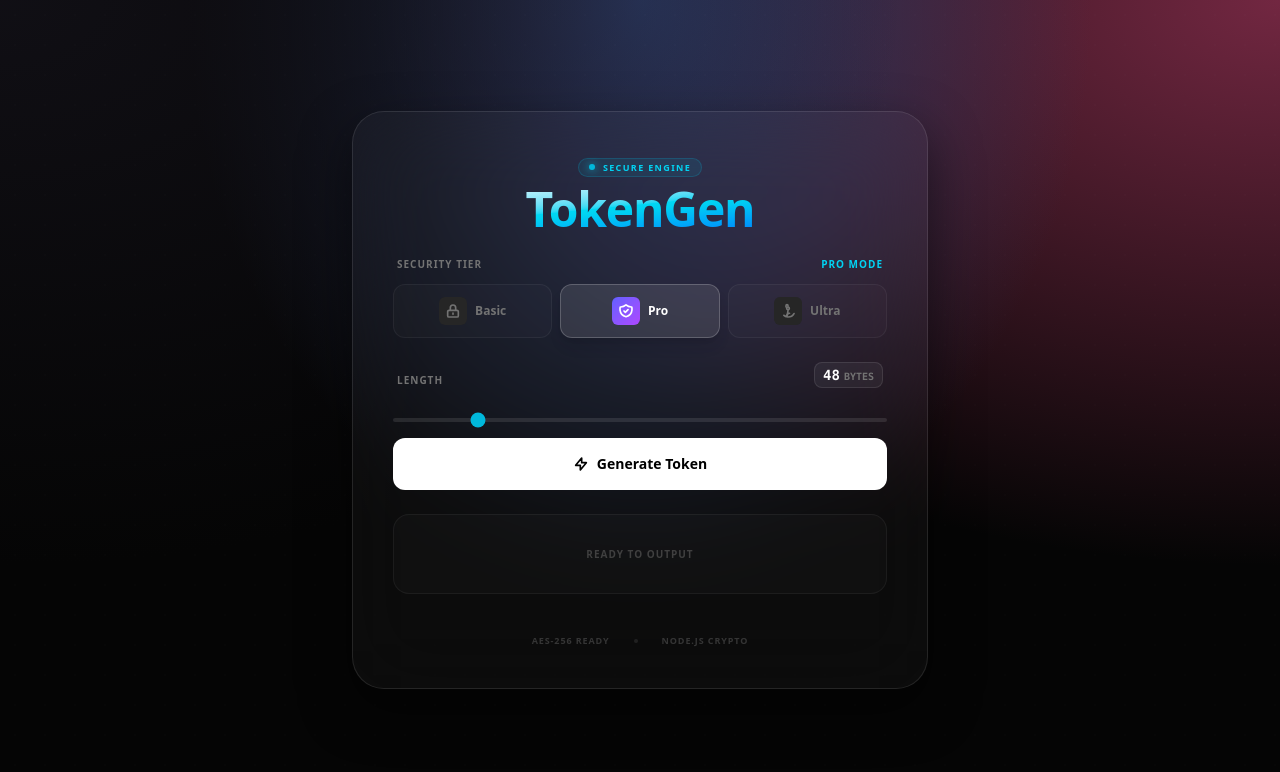
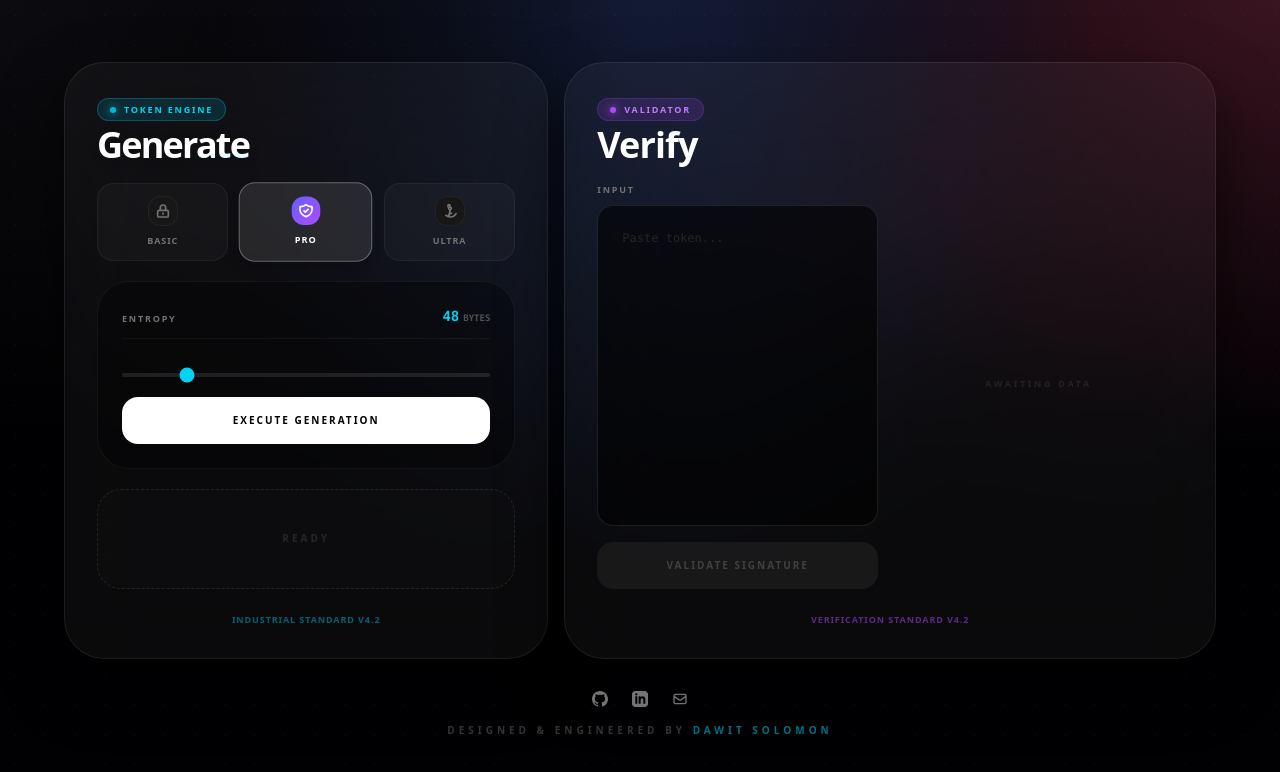
Before and after one commit to devasol/SecureToken-Engine, a React app in the folder frontend/: page / in a window 1280 px wide. Shown: the top 772 px of the page. Built offline with nearby package versions, Linux system fonts and the light colour scheme; the HTML template or start-up script is replaced by a standard one.

Commit message:
Add Token Verification feature, JWT.io style decoding, and UI refinements

```diff
--- a/frontend/src/App.jsx
+++ b/frontend/src/App.jsx
@@ -37,6 +37,39 @@ const SECURITY_LEVELS = [
   },
 ];
 
+const SOCIAL_LINKS = [
+  {
+    name: "GitHub",
+    url: "https://github.com/devasol",
+    color: "hover:text-cyan-400",
+    icon: (
+      <svg className="w-4 h-4" fill="currentColor" viewBox="0 0 24 24">
+        <path d="M12 0c-6.626 0-12 5.373-12 12 0 5.302 3.438 9.8 8.207 11.387.599.111.793-.261.793-.577v-2.234c-3.338.726-4.033-1.416-4.033-1.416-.546-1.387-1.333-1.756-1.333-1.756-1.089-.745.083-.729.083-.729 1.205.084 1.839 1.237 1.839 1.237 1.07 1.834 2.807 1.304 3.492.997.107-.775.418-1.305.762-1.604-2.665-.305-5.467-1.334-5.467-5.931 0-1.311.469-2.381 1.236-3.221-.124-.303-.535-1.524.117-3.176 0 0 1.008-.322 3.301 1.23.957-.266 1.983-.399 3.003-.404 1.02.005 2.047.138 3.006.404 2.291-1.552 3.297-1.23 3.297-1.23.653 1.653.242 2.874.118 3.176.77.84 1.235 1.911 1.235 3.221 0 4.609-2.807 5.624-5.479 5.921.43.372.823 1.102.823 2.222v3.293c0 .319.192.694.801.576 4.765-1.589 8.199-6.086 8.199-11.386 0-6.627-5.373-12-12-12z" />
+      </svg>
+    ),
+  },
+  {
+    name: "LinkedIn",
+    url: "https://www.linkedin.com/in/dawit-solomon-t/",
+    color: "hover:text-blue-400",
+    icon: (
+      <svg className="w-4 h-4" fill="currentColor" viewBox="0 0 24 24">
+        <path d="M19 0h-14c-2.761 0-5 2.239-5 5v14c0 2.761 2.239 5 5 5h14c2.762 0 5-2.239 5-5v-14c0-2.761-2.238-5-5-5zm-11 19h-3v-11h3v11zm-1.5-12.268c-.966 0-1.75-.79-1.75-1.764s.784-1.764 1.75-1.764 1.75.79 1.75 1.764-.783 1.764-1.75 1.764zm13.5 12.268h-3v-5.604c0-3.368-4-3.113-4 0v5.604h-3v-11h3v1.765c1.396-2.586 7-2.777 7 2.476v6.759z" />
+      </svg>
+    ),
+  },
+  {
+    name: "Email",
+    url: "mailto:dawit8908@gmail.com",
+    color: "hover:text-purple-400",
+    icon: (
+      <svg className="w-4 h-4" fill="none" stroke="currentColor" viewBox="0 0 24 24">
+        <path strokeLinecap="round" strokeLinejoin="round" strokeWidth="2" d="M3 8l7.89 5.26a2 2 0 002.22 0L21 8M5 19h14a2 2 0 002-2V7a2 2 0 00-2-2H5a2 2 0 00-2 2v10a2 2 0 002 2z" />
+      </svg>
+    ),
+  },
+];
+
 function App() {
   const [level, setLevel] = useState(SECURITY_LEVELS[1]);
   const [length, setLength] = useState(48);
@@ -44,6 +77,10 @@ function App() {
   const [loading, setLoading] = useState(false);
   const [copied, setCopied] = useState(false);
   const [error, setError] = useState("");
+
+  const [verifyToken, setVerifyToken] = useState("");
+  const [verifyStatus, setVerifyStatus] = useState(null);
+  const [verifying, setVerifying] = useState(false);
 
   const handleLevelSelect = (newLevel) => {
     setLevel(newLevel);
@@ -57,7 +94,7 @@ function App() {
       const response = await fetch("http://localhost:5000/generate-token", {
         method: "POST",
         headers: { "Content-Type": "application/json" },
-        body: JSON.stringify({ maxLength: length }),
+        body: JSON.stringify({ maxLength: length, securityTier: level.name }),
       });
       const data = await response.json();
       if (data.status === "success") {
@@ -72,6 +109,31 @@ function App() {
     }
   };
 
+  const handleVerify = async () => {
+    if (!verifyToken) return;
+    setVerifying(true);
+    setVerifyStatus(null);
+    try {
+      const response = await fetch("http://localhost:5000/verify-token", {
+        method: "POST",
+        headers: { "Content-Type": "application/json" },
+        body: JSON.stringify({ token: verifyToken }),
+      });
+      const data = await response.json();
+      if (data.status === "success") {
+        setVerifyStatus({
+          valid: data.data.isValid,
+          message: data.data.message,
+          metadata: data.data.metadata
+        });
+      }
+    } catch (err) {
+      setVerifyStatus({ valid: false, message: "Connection Error. Failed to verify." });
+    } finally {
+      setVerifying(false);
+    }
+  };
+
   const copyToClipboard = () => {
     if (!token) return;
     navigator.clipboard.writeText(token);
@@ -79,56 +141,69 @@ function App() {
     setTimeout(() => setCopied(false), 2000);
   };
 
+  const JsonBlock = ({ title, data, color, keyColor }) => (
+    <div className="space-y-1.5">
+      <h3 className={`text-[10px] font-black uppercase tracking-[0.2em] ${color}`}>{title}</h3>
+      <div className="bg-black/60 border border-white/10 rounded-xl p-4 font-mono text-[10px] leading-relaxed overflow-x-auto shadow-inner">
+        <pre className="text-neutral-300">
+          {Object.entries(data).map(([key, val], i) => (
+            <div key={key}>
+              <span className={keyColor}>"{key}"</span>:{" "}
+              <span className="text-white font-bold">
+                {typeof val === "string" ? `"${val}"` : val}
+                {i < Object.entries(data).length - 1 ? "," : ""}
+              </span>
+            </div>
+          ))}
+        </pre>
+      </div>
+    </div>
+  );
+
   return (
-    <div className="relative h-screen w-full flex items-center justify-center p-4 md:p-8 overflow-hidden">
+    <div className="relative h-screen w-full flex flex-col items-center justify-center p-4 md:p-8 overflow-hidden">
       <div className="mesh-bg"></div>
-      <div className="absolute inset-0 bg-dot-grid opacity-20"></div>
+      <div className="absolute inset-0 bg-dot-grid opacity-30"></div>
 
-      <div className="relative z-10 w-full max-w-xl glass-morphism rounded-[2rem] p-6 md:p-10 transition-all duration-700">
-        <div className="space-y-6">
-          {/* Header - More Compact */}
-          <div className="text-center space-y-2">
-            <div className="inline-flex items-center gap-2 px-2.5 py-0.5 rounded-full bg-cyan-500/10 border border-cyan-500/20 text-[9px] font-bold uppercase tracking-[0.15em] text-cyan-400">
+      <div className="relative z-10 w-full max-w-6xl flex flex-col lg:flex-row items-stretch justify-center gap-4 lg:max-h-[82vh]">
+
+        {/* Generator Window */}
+        <div className="flex-1 glass-morphism rounded-[2.5rem] p-6 md:p-8 transition-all duration-700 flex flex-col justify-between overflow-hidden">
+          <div className="space-y-5">
+            <div className="text-left space-y-1.5">
+              <div className="inline-flex items-center gap-2 px-3 py-1 rounded-full bg-cyan-500/15 border border-cyan-500/30 text-[9px] font-black uppercase tracking-[0.2em] text-cyan-400">
                 <span className="flex h-1.5 w-1.5 rounded-full bg-cyan-500 shadow-[0_0_8px_#06b6d4]"></span>
-              Secure Engine
+                Token Engine
               </div>
-            <h1 className="text-4xl md:text-5xl font-black tracking-tight gradient-text">
-              TokenGen
-            </h1>
+              <h1 className="text-4xl font-black tracking-tighter gradient-text leading-none">Generate</h1>
             </div>
 
-          {/* Compact Security Selector */}
             <div className="flex flex-col gap-3">
-             <div className="flex justify-between items-center px-1">
-                <span className="text-[10px] font-bold text-neutral-500 uppercase tracking-widest">Security Tier</span>
-                <span className="text-[10px] font-bold text-cyan-400 uppercase tracking-widest">{level.name} Mode</span>
-             </div>
-             <div className="grid grid-cols-3 gap-2">
+               <div className="grid grid-cols-3 gap-3">
                 {SECURITY_LEVELS.map((tier) => (
                   <button
                     key={tier.id}
                     onClick={() => handleLevelSelect(tier)}
-                  className={`flex items-center justify-center gap-2 py-3 px-3 rounded-xl transition-all duration-300 border ${
+                    className={`flex flex-col items-center justify-center gap-2 py-3 px-2 rounded-2xl transition-all duration-300 border ${
                       level.id === tier.id
-                    ? "bg-white/10 border-white/20 text-white shadow-lg"
-                    : "bg-white/[0.02] border-white/5 text-neutral-500 hover:bg-white/[0.05]"
+                      ? "bg-white/10 border-white/30 text-white shadow-lg scale-[1.02]"
+                      : "bg-white/[0.03] border-white/5 text-neutral-500 hover:bg-white/[0.05]"
                     }`}
                   >
-                  <div className={`p-1.5 rounded-md ${level.id === tier.id ? `bg-gradient-to-br ${tier.color}` : "bg-neutral-800"} transition-colors`}>
+                    <div className={`p-1.5 rounded-xl ${level.id === tier.id ? `bg-gradient-to-br ${tier.color}` : "bg-neutral-900 border border-white/5"}`}>
                       {tier.icon}
                     </div>
-                  <span className="text-xs font-bold hidden md:inline">{tier.name}</span>
+                    <span className="text-[9px] font-black uppercase tracking-widest">{tier.name}</span>
                   </button>
                 ))}
               </div>
             </div>
 
-          {/* Simple Slider & Generate */}
-          <div className="space-y-4">
-             <div className="flex justify-between items-end px-1">
-                <span className="text-[10px] font-bold text-neutral-500 uppercase tracking-widest">Length</span>
-                <span className="font-mono text-sm font-bold text-white bg-white/5 px-2 py-0.5 rounded-lg border border-white/10">
-                    {length}<span className="text-[10px] text-neutral-500 ml-1">BYTES</span>
+            <div className="space-y-5 bg-black/30 rounded-[2rem] p-6 border border-white/5 shadow-inner">
+               <div className="flex justify-between items-end border-b border-white/5 pb-3">
+                  <span className="text-[9px] font-black text-neutral-500 uppercase tracking-[0.2em]">Entropy</span>
+                  <span className="font-mono text-sm font-black text-cyan-400">
+                      {length}<span className="text-[9px] text-neutral-600 ml-1">BYTES</span>
                   </span>
                </div>
                <input
@@ -138,83 +213,158 @@ function App() {
                   step="4"
                   value={length}
                   onChange={(e) => setLength(parseInt(e.target.value))}
-                className="w-full h-1 bg-white/10 rounded-full appearance-none cursor-pointer"
+                  className="w-full h-1 bg-white/10 rounded-full appearance-none cursor-pointer accent-cyan-400"
                 />
 
               <button
                 onClick={generateToken}
                 disabled={loading}
-              className={`w-full py-4 rounded-xl font-bold text-sm transition-all duration-300 active:scale-[0.98] flex items-center justify-center gap-3 ${
+                className={`w-full py-4 rounded-2xl font-black text-[10px] uppercase tracking-[0.2em] transition-all duration-500 active:scale-[0.98] flex items-center justify-center gap-3 ${
                   loading
                     ? "bg-neutral-800 text-neutral-600"
-                  : "bg-white text-black hover:shadow-[0_0_25px_rgba(255,255,255,0.2)]"
+                    : "bg-white text-black hover:shadow-[0_0_30px_rgba(255,255,255,0.2)]"
                 }`}
               >
-              {loading ? (
-                <svg className="animate-spin h-5 w-5" viewBox="0 0 24 24">
-                  <circle className="opacity-25" cx="12" cy="12" r="10" stroke="currentColor" strokeWidth="4" fill="none" />
-                  <path className="opacity-75" fill="currentColor" d="M4 12a8 8 0 018-8V0C5.373 0 0 5.373 0 12h4zm2 5.291A7.962 7.962 0 014 12H0c0 3.042 1.135 5.824 3 7.938l3-2.647z" />
-                </svg>
-              ) : (
-                <div className="flex items-center gap-2">
-                    <svg className="w-4 h-4" fill="none" stroke="currentColor" viewBox="0 0 24 24">
-                        <path strokeLinecap="round" strokeLinejoin="round" strokeWidth="2.5" d="M13 10V3L4 14h7v7l9-11h-7z" />
-                    </svg>
-                    Generate Token
-                </div>
-              )}
+                {loading ? "Processing..." : "Execute Generation"}
               </button>
             </div>
 
-          {/* Compact Result Area */}
             <div className="relative group">
-            <div className={`transition-all duration-500 rounded-2xl border ${
-                token ? "bg-black/60 border-cyan-500/30 min-h-[100px]" : "bg-white/[0.02] border-white/5 min-h-[80px]"
-              } p-6 flex items-center justify-center relative overflow-hidden`}>
-
+              <div
+                onClick={copyToClipboard}
+                className={`transition-all duration-500 rounded-3xl border cursor-pointer border-dashed ${
+                  token ? "bg-black/95 border-cyan-500/40 min-h-[120px] shadow-2xl" : "bg-white/[0.01] border-white/10 min-h-[100px]"
+                } p-8 flex items-center justify-center relative overflow-hidden`}
+              >
                 {token ? (
-                <p className="text-xs font-mono text-cyan-400 break-all text-center leading-relaxed max-w-[90%]">
+                  <p className="text-xs font-mono text-white break-all text-center leading-relaxed select-none font-bold max-w-[90%]">
                     {token}
                   </p>
                 ) : (
-                <span className="text-neutral-700 text-[10px] font-bold uppercase tracking-widest">
-                  Ready to output
+                  <span className="text-neutral-800 text-[10px] font-black uppercase tracking-[0.3em]">Ready</span>
+                )}
+                {token && (
+                   <div className="absolute top-3 right-5 text-[8px] font-black text-cyan-400 opacity-30 group-hover:opacity-100 transition-opacity uppercase tracking-widest bg-cyan-950/40 px-2 py-0.5 rounded-full">Copy</div>
+                )}
+              </div>
+              {copied && (
+                  <div className="absolute top-1/2 left-1/2 -translate-x-1/2 -translate-y-1/2 bg-green-500/90 text-black px-4 py-2 rounded-xl text-[10px] font-black uppercase tracking-widest">Copied</div>
+              )}
+            </div>
+          </div>
+          <p className="text-[9px] font-black text-cyan-500/50 uppercase tracking-widest mt-6 text-center">Industrial Standard v4.2</p>
+        </div>
+
+        {/* Verifier Window */}
+        <div className="flex-[1.4] glass-morphism rounded-[2.5rem] p-6 md:p-8 transition-all duration-700 flex flex-col border-white/5 overflow-hidden">
+             <div className="space-y-5 h-full flex flex-col">
+                <div className="text-left space-y-1.5">
+                    <div className="inline-flex items-center gap-2 px-3 py-1 rounded-full bg-purple-500/15 border border-purple-500/20 text-[9px] font-black uppercase tracking-[0.2em] text-purple-400">
+                        <span className="flex h-1.5 w-1.5 rounded-full bg-purple-500 shadow-[0_0_8px_#a855f7]"></span>
+                        Validator
+                    </div>
+                    <h1 className="text-4xl font-black tracking-tight text-white leading-none">Verify</h1>
+                </div>
+
+                <div className="grid grid-cols-1 md:grid-cols-2 gap-6 flex-1 overflow-hidden">
+                    {/* Left: Input */}
+                    <div className="space-y-4 flex flex-col h-full overflow-hidden">
+                        <div className="flex flex-col gap-2 flex-1 overflow-hidden">
+                             <div className="flex justify-between items-center text-[9px] font-black text-neutral-500 uppercase tracking-[0.2em]">
+                                <span>Input</span>
+                                {verifyStatus && (
+                                    <span className={verifyStatus.valid ? "text-green-500" : "text-red-500"}>
+                                        {verifyStatus.valid ? "• Verified" : "• Invalid"}
                                     </span>
                                 )}
-
-              {token && (
-                <button
-                  onClick={copyToClipboard}
-                  className="absolute top-2 right-2 p-2 rounded-lg bg-white/5 hover:bg-white/10 border border-white/10 transition-all active:scale-90"
-                >
-                  {copied ? (
-                    <svg className="w-4 h-4 text-green-400" fill="none" stroke="currentColor" viewBox="0 0 24 24">
-                      <path strokeLinecap="round" strokeLinejoin="round" strokeWidth="2.5" d="M5 13l4 4L19 7" />
-                    </svg>
-                  ) : (
-                    <svg className="w-4 h-4 text-neutral-500" fill="none" stroke="currentColor" viewBox="0 0 24 24">
-                      <path strokeLinecap="round" strokeLinejoin="round" strokeWidth="2" d="M8 5H6a2 2 0 00-2 2v12a2 2 0 002 2h10a2 2 0 002-2v-1M8 5a2 2 0 002 2h2a2 2 0 002-2M8 5a2 2 0 012-2h2a2 2 0 012 2m0 0h2a2 2 0 012 2v3m2 4H10m0 0l3-3m-3 3l3 3" />
-                    </svg>
-                  )}
-                </button>
-              )}
+                             </div>
+                             <textarea
+                                value={verifyToken}
+                                onChange={(e) => setVerifyToken(e.target.value)}
+                                className={`w-full flex-1 bg-black/60 border rounded-2xl p-6 font-mono text-xs outline-none transition-all resize-none placeholder:text-neutral-800 ${
+                                    verifyStatus?.valid ? "border-green-500/40 text-green-400" : "border-white/10 text-white"
+                                }`}
+                                placeholder="Paste token..."
+                            />
                         </div>
 
-            {copied && (
-                <div className="absolute -bottom-5 left-1/2 -translate-x-1/2">
-                    <span className="text-[8px] font-black text-green-400 uppercase tracking-[0.2em] animate-pulse">Copied to Clipboard</span>
+                        <button
+                            onClick={handleVerify}
+                            disabled={verifying || !verifyToken}
+                            className={`w-full py-4 rounded-2xl font-black text-[10px] uppercase tracking-[0.2em] transition-all duration-500 active:scale-[0.98] ${
+                                verifying || !verifyToken
+                                ? "bg-neutral-800/50 text-neutral-700"
+                                : "bg-purple-600 hover:bg-purple-500 text-white shadow-lg"
+                            }`}
+                        >
+                            {verifying ? "Searching..." : "Validate Signature"}
+                        </button>
+                    </div>
+
+                    {/* Right: Decoded Data */}
+                    <div className="space-y-4 overflow-y-auto pr-2 custom-scrollbar max-h-[400px]">
+                        {verifyStatus?.valid && verifyStatus.metadata ? (
+                            <div className="space-y-4 animate-in fade-in slide-in-from-right-4 duration-500">
+                                <JsonBlock
+                                    title="Header"
+                                    data={verifyStatus.metadata.header}
+                                    color="text-red-500"
+                                    keyColor="text-red-500"
+                                />
+                                <JsonBlock
+                                    title="Payload"
+                                    data={verifyStatus.metadata.payload}
+                                    color="text-purple-400"
+                                    keyColor="text-purple-400"
+                                />
+
+                                <div className="p-4 rounded-xl bg-green-500/10 border border-green-500/20 flex items-center gap-3">
+                                    <div className="h-6 w-6 flex items-center justify-center rounded-full bg-green-500 text-black">
+                                        <svg className="h-4 w-4" fill="none" stroke="currentColor" viewBox="0 0 24 24"><path strokeLinecap="round" strokeLinejoin="round" strokeWidth="4" d="M5 13l4 4L19 7"/></svg>
+                                    </div>
+                                    <p className="text-[9px] text-green-400 font-black uppercase tracking-[0.2em]">Signature Match</p>
+                                </div>
+                            </div>
+                        ) : (
+                            <div className="h-full flex flex-col items-center justify-center border border-dashed border-white/5 rounded-[2.5rem] opacity-20 text-center p-8">
+                                <span className="text-[9px] font-black text-neutral-500 uppercase tracking-[0.3em]">Awaiting Data</span>
                             </div>
                         )}
                     </div>
-
-          {/* Minimal Footer */}
-          <div className="pt-4 flex items-center justify-center gap-6 opacity-40">
-            <p className="text-[9px] font-bold text-neutral-500 uppercase tracking-widest">AES-256 Ready</p>
-            <div className="w-1 h-1 rounded-full bg-neutral-700"></div>
-            <p className="text-[9px] font-bold text-neutral-500 uppercase tracking-widest">Node.js Crypto</p>
                 </div>
              </div>
+             <p className="text-[9px] font-bold text-purple-500/50 uppercase tracking-widest mt-6 text-center invisible lg:visible opacity-100">Verification Standard v4.2</p>
         </div>
+      </div>
+
+      {/* Shared Social Footer */}
+      <footer className="relative z-10 mt-8 animate-in fade-in slide-in-from-bottom-4 duration-1000">
+        <div className="flex flex-col items-center gap-4">
+          <div className="flex items-center gap-6">
+            {SOCIAL_LINKS.map((link) => (
+              <a
+                key={link.name}
+                href={link.url}
+                target="_blank"
+                rel="noopener noreferrer"
+                className={`text-neutral-500 transition-all duration-300 hover:scale-125 ${link.color}`}
+                title={link.name}
+              >
+                {link.icon}
+              </a>
+            ))}
+          </div>
+          <p className="text-[10px] font-black uppercase tracking-[0.4em] text-white/20">
+            Designed & Engineered by <span className="text-cyan-500/60">Dawit Solomon</span>
+          </p>
+        </div>
+      </footer>
+
+      <style dangerouslySetInnerHTML={{ __html: `
+        .custom-scrollbar::-webkit-scrollbar { width: 3px; }
+        .custom-scrollbar::-webkit-scrollbar-track { background: transparent; }
+        .custom-scrollbar::-webkit-scrollbar-thumb { background: rgba(255,255,255,0.05); border-radius: 10px; }
+      `}} />
     </div>
   );
 }
--- a/frontend/src/index.css
+++ b/frontend/src/index.css
@@ -9,25 +9,30 @@
   }
 
   body {
-    @apply bg-[#050510] text-white selection:bg-cyan-500/30 font-sans antialiased;
+    @apply bg-[#030308] text-white selection:bg-cyan-500/30 font-sans antialiased;
     overflow-x: hidden;
+    /* Improved font rendering */
+    -webkit-font-smoothing: antialiased;
+    -moz-osx-font-smoothing: grayscale;
   }
 }
 
 @font-face {
   font-family: 'Inter';
-  src: url('https://fonts.googleapis.com/css2?family=Inter:wght@300;400;500;600;700&display=swap');
+  src: url('https://fonts.googleapis.com/css2?family=Inter:wght@300;400;500;600;700;800;900&display=swap');
 }
 
 .glass-morphism {
-  @apply bg-white/[0.03] backdrop-blur-2xl border border-white/10 shadow-[0_20px_50px_rgba(0,0,0,0.5)];
+  @apply bg-white/[0.04] backdrop-blur-3xl border border-white/[0.08] shadow-[0_25px_60px_rgba(0,0,0,0.6)];
 }
 
 .gradient-text {
-  @apply bg-clip-text text-transparent bg-gradient-to-br from-white via-cyan-400 to-blue-600;
+  @apply bg-clip-text text-transparent bg-gradient-to-br from-white via-white to-cyan-400;
+  /* Add subtle drop shadow to text for better contrast on gradients */
+  filter: drop-shadow(0 2px 4px rgba(0,0,0,0.2));
 }
 
-/* Animated Mesh Background */
+/* Enhanced Mesh Background with deeper contrast */
 .mesh-bg {
   position: fixed;
   top: 0;
@@ -35,34 +40,31 @@
   width: 100%;
   height: 100%;
   z-index: -1;
-  background: radial-gradient(at 0% 0%, hsla(253,16%,7%,1) 0, transparent 50%),
-              radial-gradient(at 50% 0%, hsla(225,39%,30%,1) 0, transparent 50%),
-              radial-gradient(at 100% 0%, hsla(339,49%,30%,1) 0, transparent 50%);
-  background-color: #050505;
+  background: radial-gradient(at 0% 0%, hsla(253,16%,5%,1) 0, transparent 40%),
+              radial-gradient(at 50% 0%, hsla(225,50%,15%,1) 0, transparent 50%),
+              radial-gradient(at 100% 0%, hsla(339,49%,15%,1) 0, transparent 40%);
+  background-color: #010103;
 }
 
 .bg-dot-grid {
-  background-image: radial-gradient(rgba(255, 255, 255, 0.05) 1px, transparent 0);
+  background-image: radial-gradient(rgba(255, 255, 255, 0.08) 1px, transparent 0);
   background-size: 30px 30px;
 }
 
 .animate-pulse-slow {
-  animation: pulse 8s cubic-bezier(0.4, 0, 0.6, 1) infinite;
+  animation: pulse 10s cubic-bezier(0.4, 0, 0.6, 1) infinite;
 }
 
 @keyframes pulse {
-  0%, 100% { opacity: 0.1; transform: scale(1); }
-  50% { opacity: 0.3; transform: scale(1.1); }
+  0%, 100% { opacity: 0.15; transform: scale(1); }
+  50% { opacity: 0.35; transform: scale(1.05); }
 }
 
 input[type="range"] {
-  @apply accent-cyan-500 cursor-pointer;
+  @apply accent-cyan-400 cursor-pointer;
 }
 
-.security-card {
-  @apply transition-all duration-300 border border-white/5 bg-white/5 p-4 rounded-xl cursor-pointer hover:bg-white/10;
+/* Improved text contrast utility */
+.text-sharp {
+  text-shadow: 0 1px 2px rgba(0,0,0,0.5);
 }
-
-.security-card-active {
-  @apply border-cyan-500/50 bg-cyan-500/10 shadow-[0_0_20px_rgba(6,182,212,0.15)];
-}
```
Also changed, not shown: 1 other file (tests, documents, lock files or other folders). Lines whose indentation alone changed are shown as unchanged.
